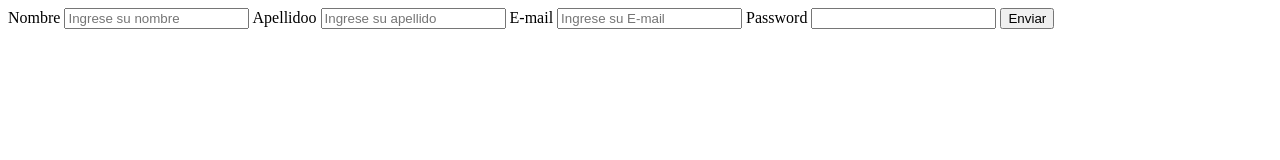
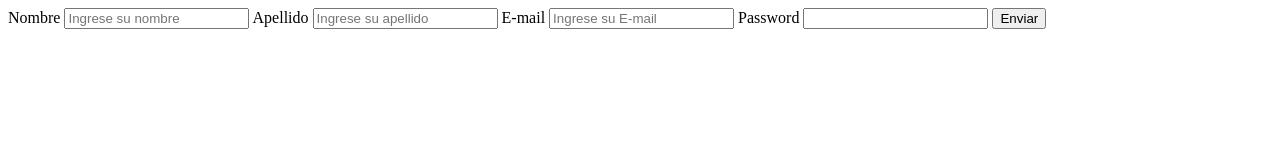
Before and after one commit to tr0mpiz/ejemplos, a plain HTML site: page form.html in a window 1280 px wide. Drawn offline with Linux system fonts and the light colour scheme.

Commit message:
Update form.html

```diff
--- a/form.html
+++ b/form.html
@@ -12,7 +12,7 @@
         <label>Nombre</label>
         <input type="text" name="nombre" placeholder="Ingrese su nombre" />
 
-        <label>Apellidoo</label>
+        <label>Apellido</label>
         <input type="text" name="apellido" placeholder="Ingrese su apellido" />
 
         <label>E-mail</label>
```
